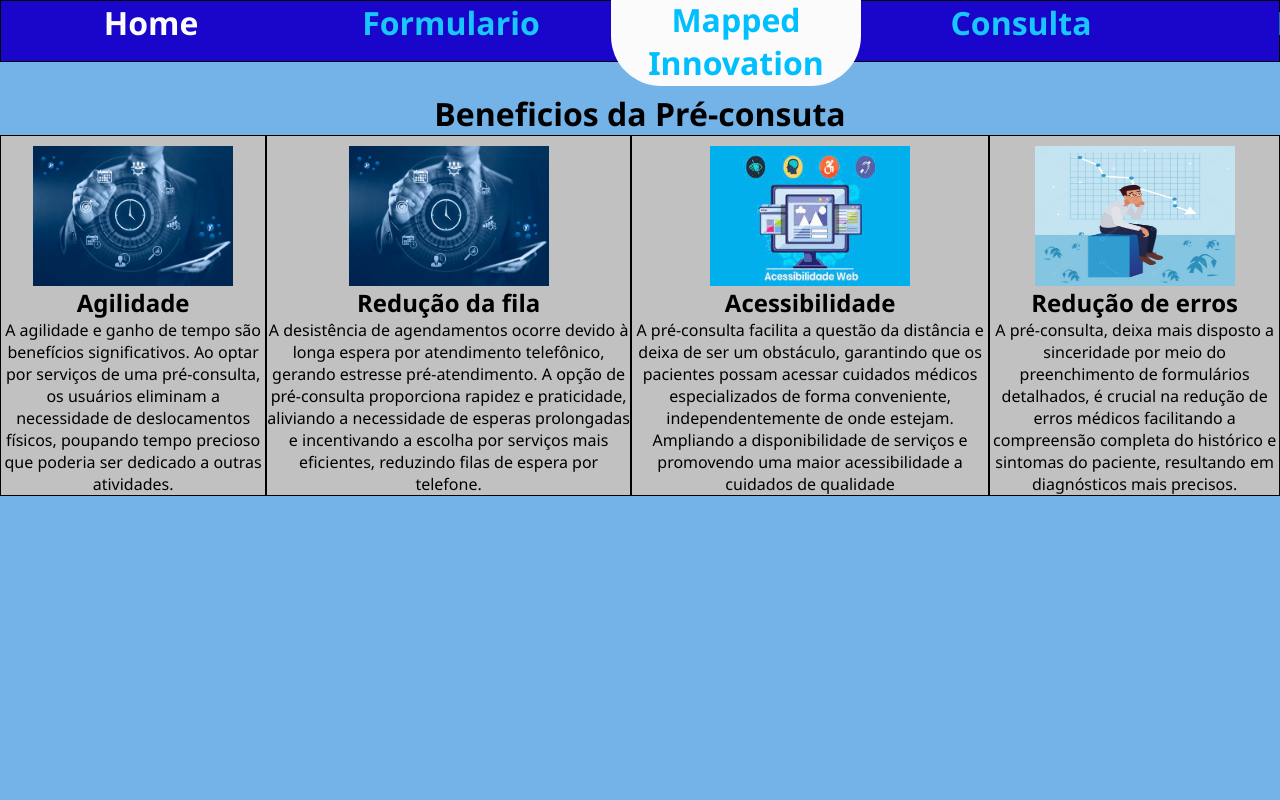
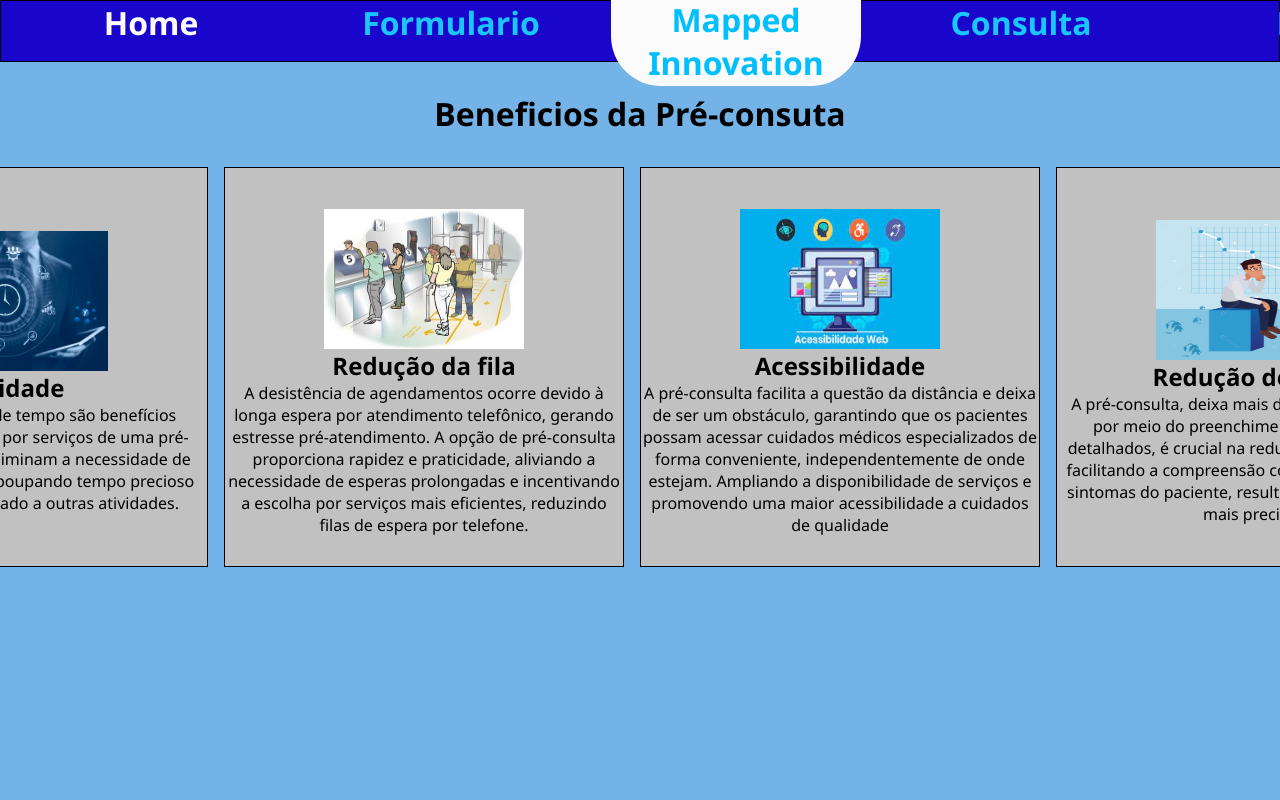
Before and after one commit to Miguel-Fr3/Gs_RWD, a Next.js app: page / in a window 1280 px wide. Shown: the top 800 px of the page. Built offline with nearby package versions, Linux system fonts and the light colour scheme.

Commit message:
Alterando Home

```diff
--- a/src/app/Home.scss
+++ b/src/app/Home.scss
@@ -21,12 +21,16 @@ body .home{
         flex-direction: row;
 
         div{
+            margin-top: 2rem;
+            margin-right: 1rem;
             display: flex;
             justify-content: center;
             align-items: center;
             flex-direction: column;
             border: 1px solid #000;
             background-color: #c1c1c1;
+            height: 400px;
+            width: 400px;
             .img{
                 margin-top:10px ;
             }
--- a/src/app/page.jsx
+++ b/src/app/page.jsx
@@ -11,7 +11,7 @@ export default function Home() {
         <p>A agilidade e ganho de tempo são benefícios significativos. Ao optar por serviços de uma pré-consulta, os usuários eliminam a necessidade de deslocamentos físicos, poupando tempo precioso que poderia ser dedicado a outras atividades.</p>
       </div>
       <div>
-        <Image src="/img1.png" alt="Imagem de gestão de tempo" width={200} height={140} priority={true} className='img'/>
+        <Image src="/img4.png" alt="Imagem de gestão de tempo" width={200} height={140} priority={true} className='img'/>
         <h2>Redução da fila</h2>
         <p>A desistência de agendamentos ocorre devido à longa espera por atendimento telefônico, gerando estresse pré-atendimento. A opção de pré-consulta proporciona rapidez e praticidade, aliviando a necessidade de esperas prolongadas e incentivando a escolha por serviços mais eficientes, reduzindo filas de espera por telefone.</p>
       </div>
--- a/src/components/Rodape/Rodape.scss
+++ b/src/components/Rodape/Rodape.scss
@@ -1,5 +1,5 @@
 .rodape{
-    width: 100vw;
+    width: 100%;
     display: flex;
     align-items: center;
     justify-content: center;
```
Also changed, not shown: public/img4.png (added).
